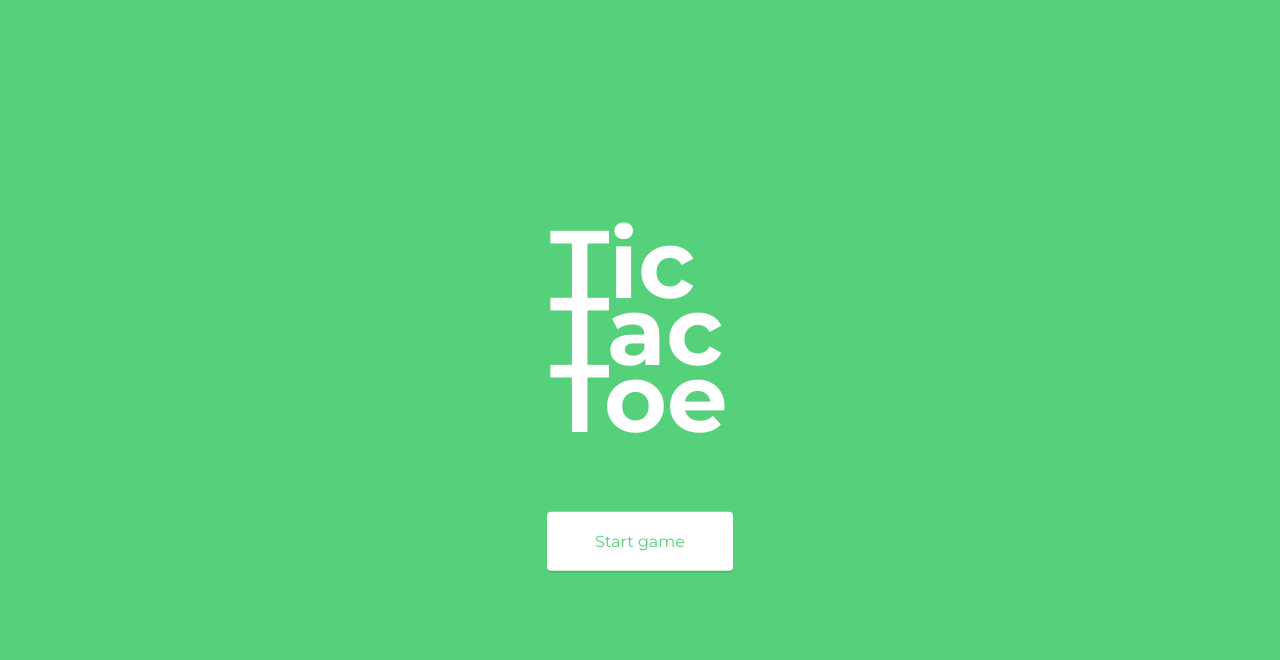
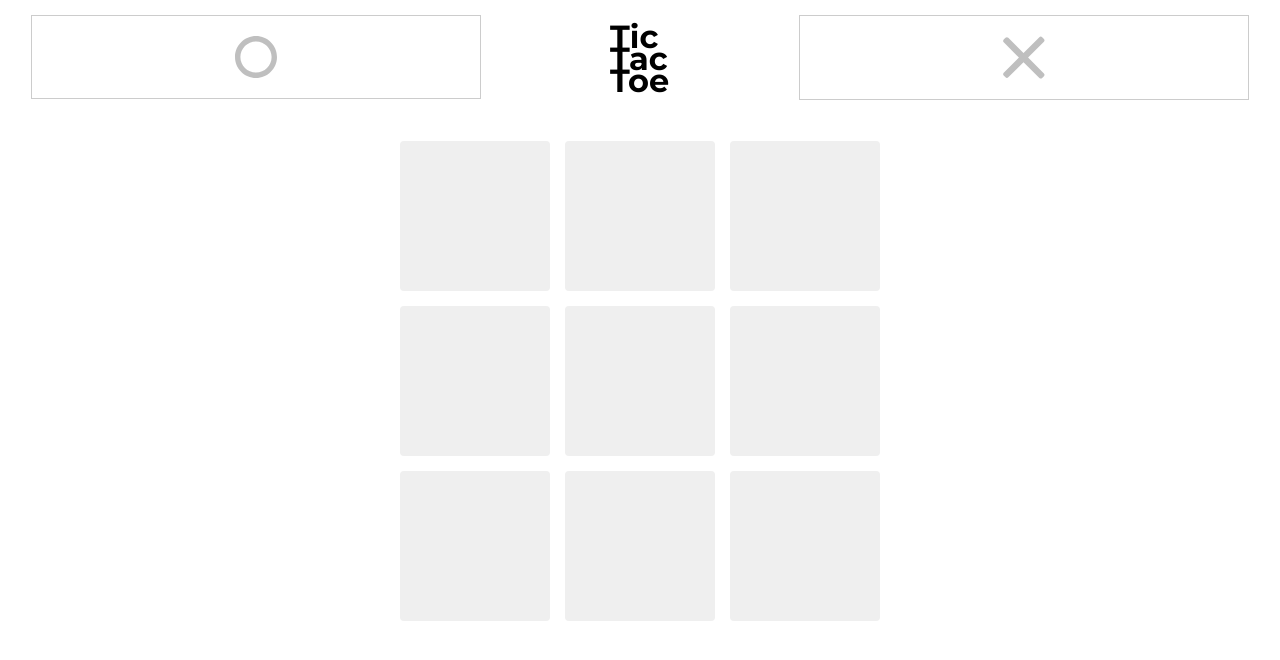
Before and after one commit to maymillerricci/fsjs-td-04-tic-tac-toe, a plain HTML site: page index.html in a window 1280 px wide. Both pictures are taken after a click on the link "Start game". Drawn offline with nearby package versions, Linux system fonts and the light colour scheme.

Commit message:
on click start game button

```diff
--- a/index.html
+++ b/index.html
@@ -12,7 +12,7 @@
     <div class="screen screen-start" id="start">
       <header>
         <h1>Tic Tac Toe</h1>
-        <a href="#" class="button">Start game</a>
+        <a href="#" class="button" id="start-game">Start game</a>
       </header>
     </div>
 
--- a/js/app.js
+++ b/js/app.js
@@ -1,9 +1,12 @@
 "use strict"
 
-// * use module pattern
-
-// on click start
-// hide start, show board
+var ticTacToe = (function() {
+  // on click start button, hide start page and show board
+  $("#start-game").on("click", function(e) {
+    e.preventDefault();
+    $("#start").addClass("hidden");
+    $("#board").removeClass("hidden");
+  });
 
   // o goes first
   // maybe: next game winner goes first?
@@ -22,3 +25,5 @@
   // if winner, end game = o winner view or x winner view
   // if tie, tie view
   // on click new game button, starts it all over again
+
+}());
```
Lines whose indentation alone changed are shown as unchanged.
